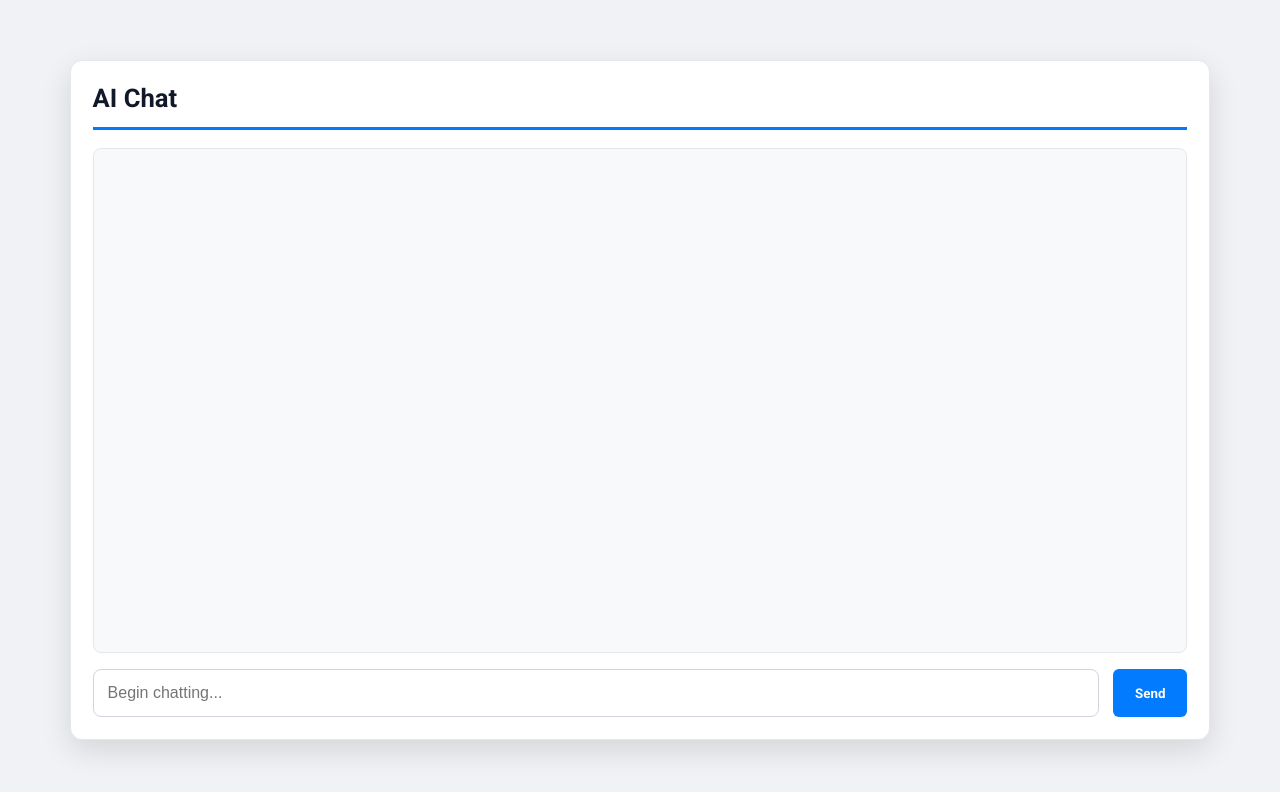
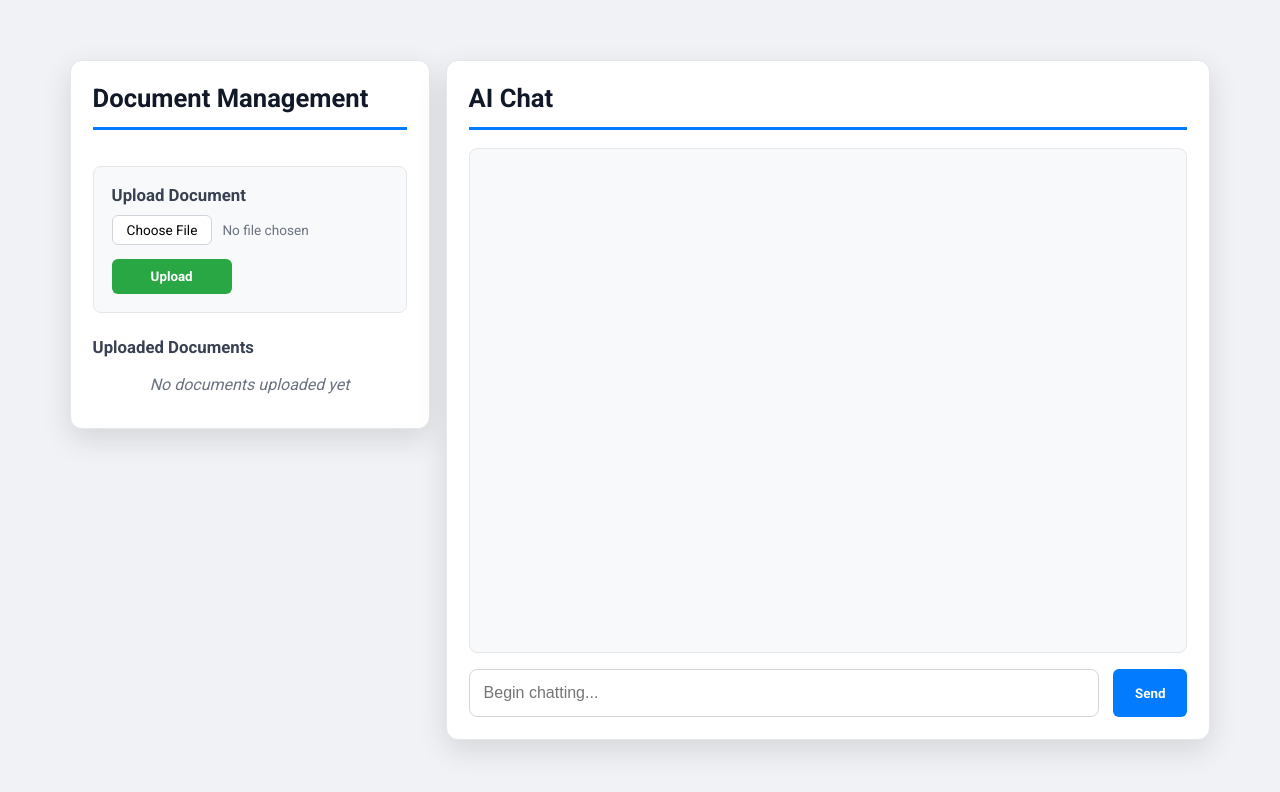
Before and after one commit to Sufiyan11919/Interactive-Chatbot, a plain HTML site: page chat.html in a window 1280 px wide. Drawn offline with Linux system fonts and the light colour scheme.

Commit message:
Added document upload panel and its CSS

```diff
--- a/chat.html
+++ b/chat.html
@@ -14,6 +14,33 @@
 
 <body>
     <div class="app-container">
+        <!-- Left Panel: Document Management -->
+        <aside id="doc-panel">
+            <h2 class="panel-title">Document Management</h2>
+
+            <section class="card">
+                <h3 class="section-title">Upload Document</h3>
+
+                <form id="upload-form">
+                    <div class="custom-file-input">
+                        <input type="file" id="file-input" />
+                        <label for="file-input" class="file-label">Choose File</label>
+                        <span id="file-name">No file chosen</span>
+                    </div>
+                    <button type="button" id="upload-btn" class="btn btn-success">Upload</button>
+                </form>
+            </section>
+
+            <section id="uploaded-docs" class="uploaded-section">
+                <h3 class="section-title">Uploaded Documents</h3>
+
+                <!-- Empty state until added tp list -->
+                <p id="empty-docs" class="empty-state">No documents uploaded yet</p>
+
+                <ul id="docs-list"></ul>
+            </section>
+        </aside>
+
         <!--  AI Chat -->
         <main id="chat-container">
             <h2 class="panel-title">AI Chat</h2>
--- a/style.css
+++ b/style.css
@@ -127,3 +127,101 @@ body {
   color: #333;
   border-bottom-left-radius: 2px;
 }
+
+/* ---------- Left Panel: Document Upload ---------- */
+.card {
+  background: rgb(248, 249, 250);
+  border: 1px solid #e5e7eb;
+  border-radius: 8px;
+  padding: 18px;
+}
+
+.btn-success {
+  background: rgb(40, 167, 68);
+  color: #fff;
+  width: 120px;
+}
+
+.btn-success:hover {
+  background: rgb(32, 140, 56);
+}
+
+#doc-panel {
+  width: 360px;
+  flex-shrink: 0;
+  align-self: flex-start;
+  background-color: #ffffff;
+  border: 1px solid #e5e7eb;
+  border-radius: 12px;
+  box-shadow: 0 10px 30px rgba(0, 0, 0, 0.12);
+  padding: 22px;
+  display: flex;
+  flex-direction: column;
+  gap: 18px;
+}
+
+#upload-form {
+  display: flex;
+  flex-direction: column;
+  gap: 14px;
+}
+
+.custom-file-input {
+  display: flex;
+  align-items: center;
+  gap: 10px;
+}
+
+#file-input {
+  display: none;
+}
+
+.file-label {
+  padding: 6px 14px;
+  background: #fff;
+  border: 1px solid #d1d5db;
+  border-radius: 6px;
+  font-size: 0.85rem;
+  cursor: pointer;
+  white-space: nowrap;
+}
+
+.file-label:hover {
+  background: #f3f4f6;
+}
+
+#file-name {
+  font-size: 0.85rem;
+  color: #6b7280;
+  overflow: hidden;
+  text-overflow: ellipsis;
+  white-space: nowrap;
+}
+
+.uploaded-section {
+  padding-top: 6px;
+}
+
+.empty-state {
+  text-align: center;
+  color: #6b7280;
+  font-style: italic;
+  margin-top: 18px;
+}
+
+#docs-list {
+  list-style: none;
+  margin-top: 12px;
+  display: flex;
+  flex-direction: column;
+  gap: 10px;
+}
+
+#docs-list li {
+  background: #ffffff;
+  border: 1px solid #e5e7eb;
+  border-radius: 6px;
+  padding: 10px 12px;
+  font-size: 0.95rem;
+  color: #111827;
+}
```
